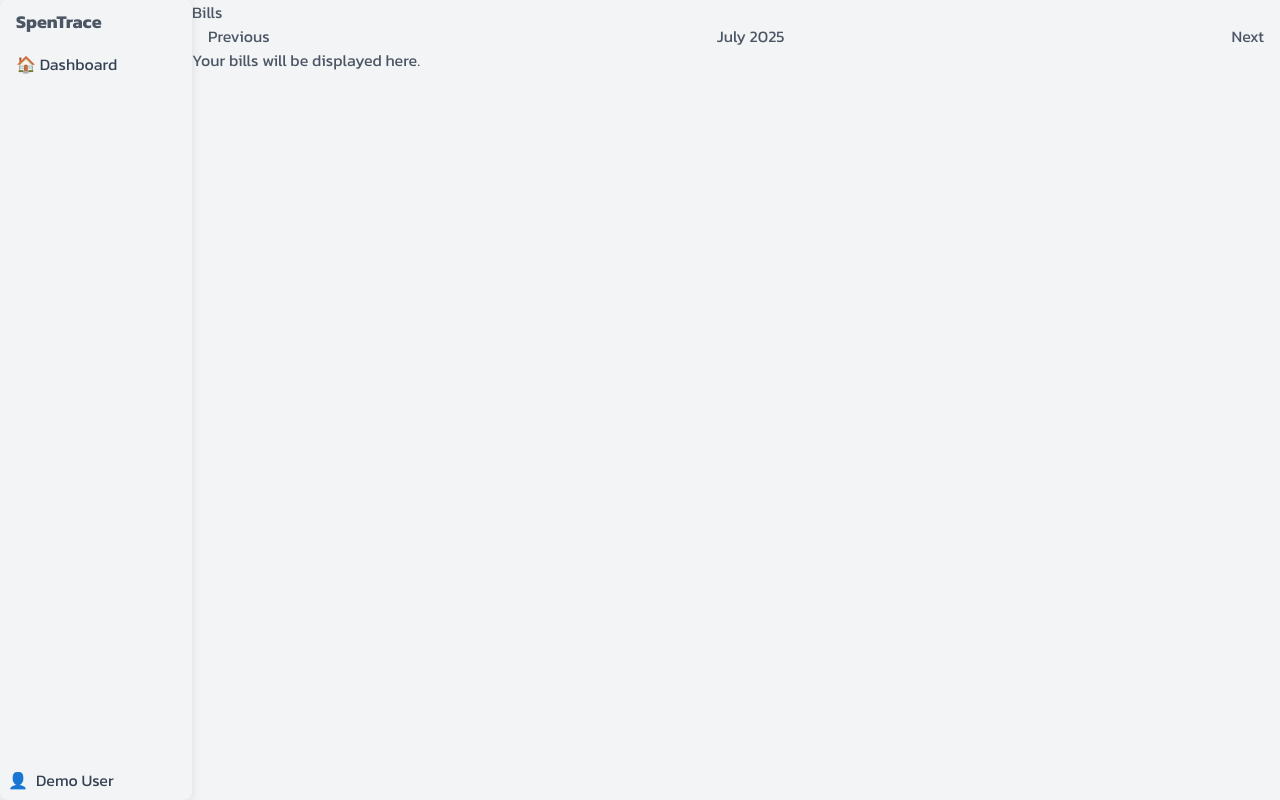
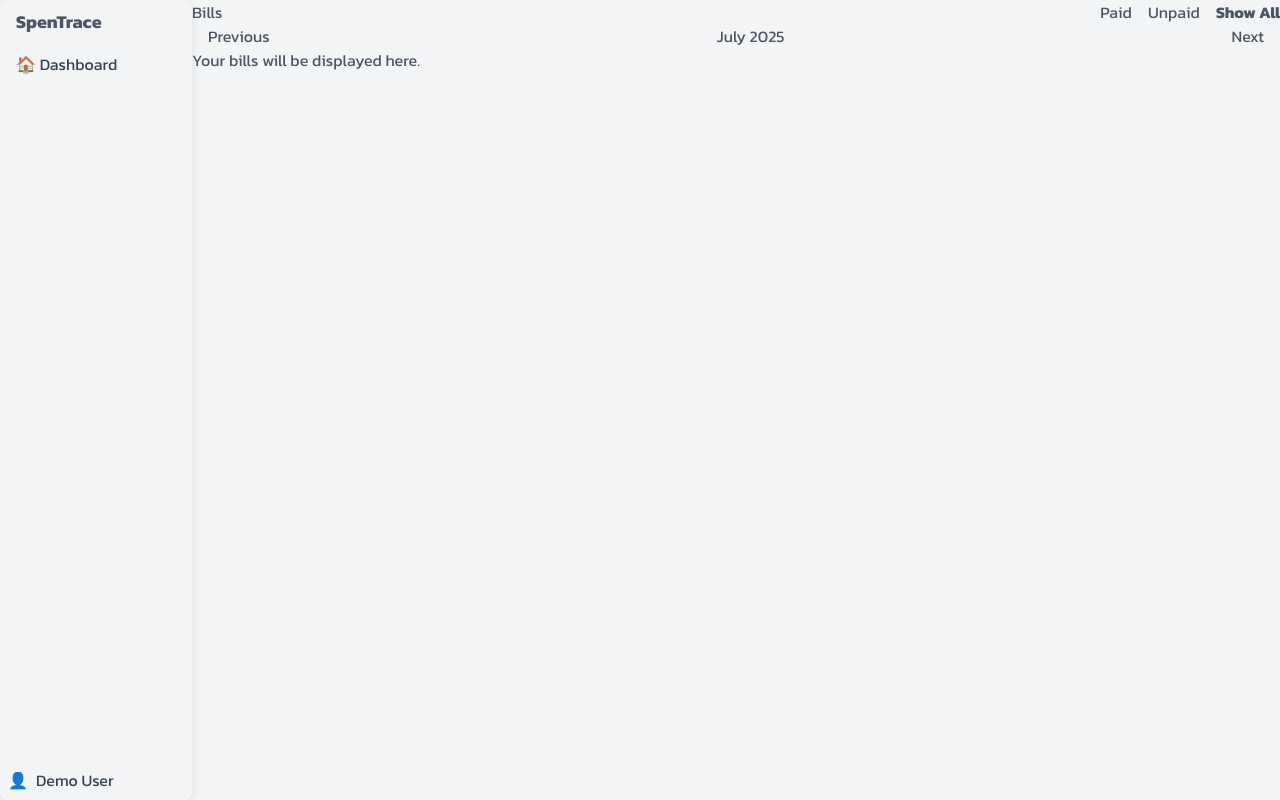
Before and after one commit to Bernard-Calma/spentrace, a Next.js app: page /demo/bills in a window 1280 px wide. Built offline with nearby package versions, Linux system fonts and the light colour scheme.

Commit message:
feat(Bills): Header
Add bills filter in header

```diff
--- a/app/demo/bills/components/header.tsx
+++ b/app/demo/bills/components/header.tsx
@@ -4,13 +4,38 @@ import { useState } from "react";
 
 const BillsHeader = () => {
   const today = new Date();
+  const [filter, setFilter] = useState("all");
   const [currentDate, setCurrentDate] = useState(
     new Date(today.getFullYear(), today.getMonth(), 1)
   );
 
   return (
     <header className="bills-header flex flex-col">
-      <h2>Bills</h2>
+      <div className="flex items-center justify-between">
+        <h2>Bills</h2>
+        <div className="flex justify-between gap-4">
+          <p
+            className={`cursor-pointer ${filter === "paid" ? "font-bold" : ""}`}
+            onClick={() => setFilter("paid")}
+          >
+            Paid
+          </p>
+          <p
+            className={`cursor-pointer ${
+              filter === "unpaid" ? "font-bold" : ""
+            }`}
+            onClick={() => setFilter("unpaid")}
+          >
+            Unpaid
+          </p>
+          <p
+            className={`cursor-pointer ${filter === "all" ? "font-bold" : ""}`}
+            onClick={() => setFilter("all")}
+          >
+            Show All
+          </p>
+        </div>
+      </div>
       <div className="month-selector flex items-center justify-between px-4">
         <button
           onClick={() =>
```
